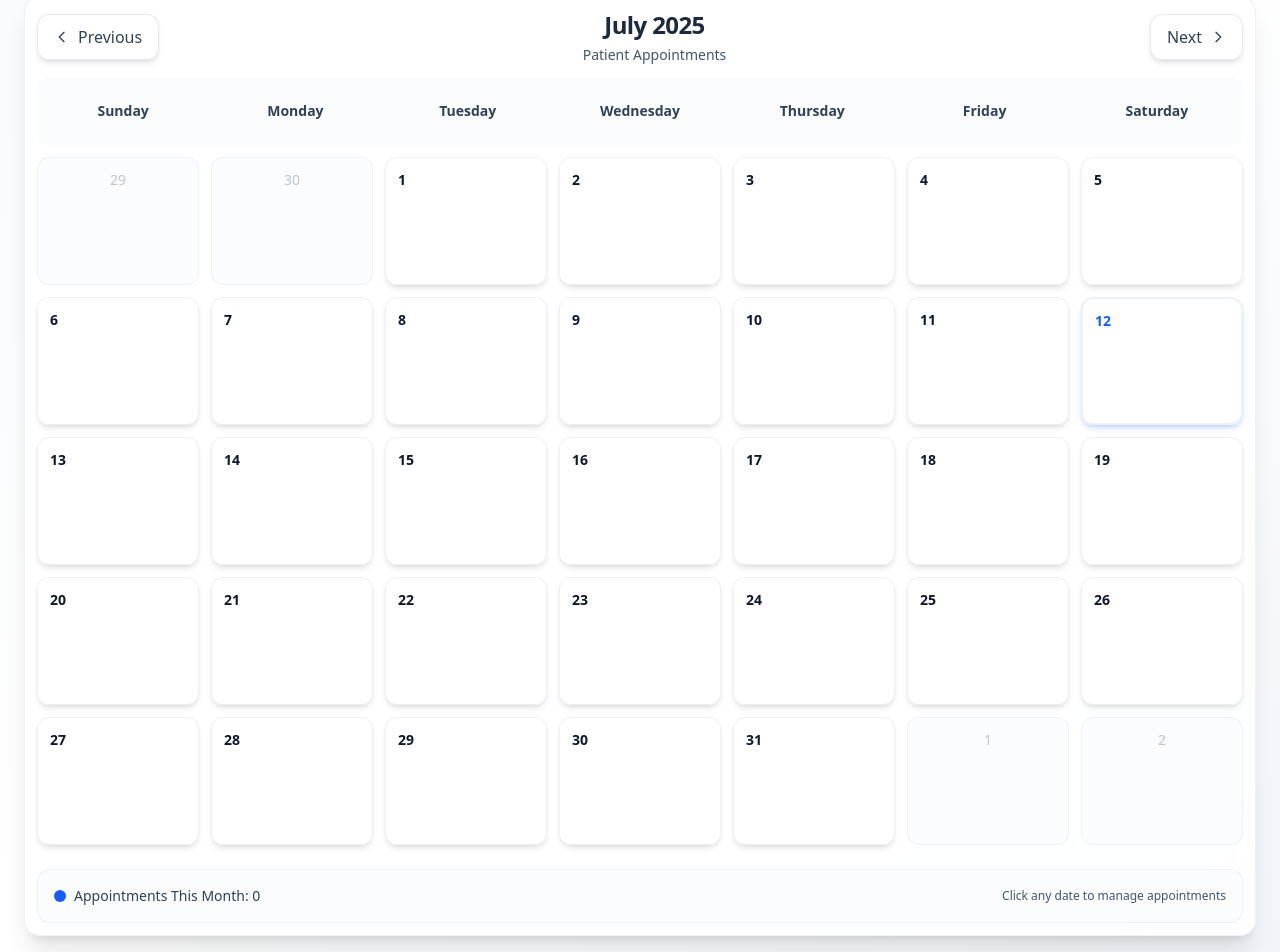
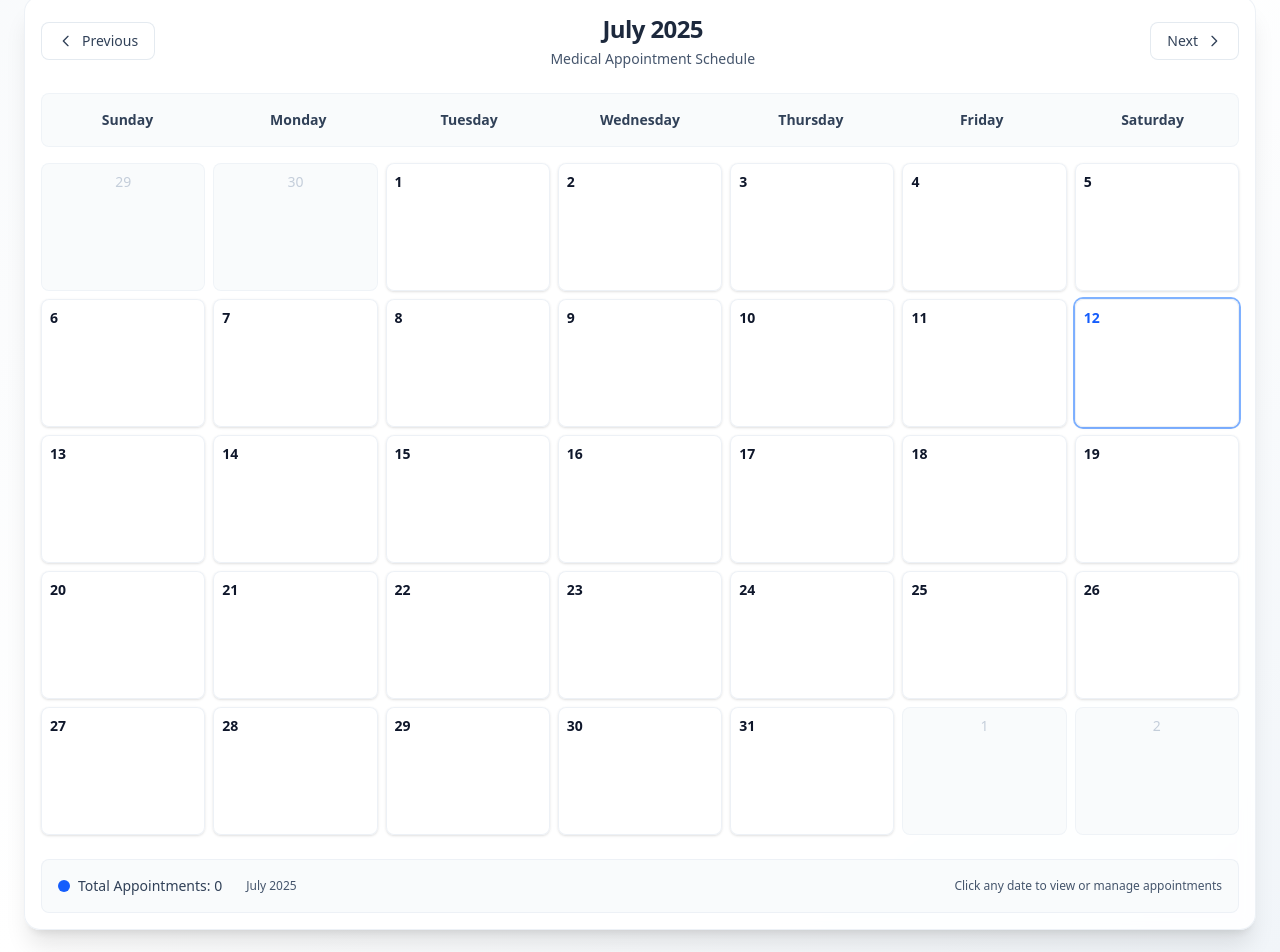
Before and after one commit to suneebs/Appointment-Calendar, a React (Vite) app: page /calendar in a window 1280 px wide. Shown: the part 113-1065 px from the top of the page. Built offline with nearby package versions, Linux system fonts and the light colour scheme; sample sign-in values are in the browser's storage; the HTML template or start-up script is replaced by a standard one.

Commit message:
Refactor CalendarGrid component for improved readability and performance; enhance Login page styling

```diff
--- a/src/components/CalendarGrid.jsx
+++ b/src/components/CalendarGrid.jsx
@@ -1,19 +1,42 @@
-import {
-  startOfMonth,
-  endOfMonth,
-  getDay,
-  format,
-  isSameDay,
-} from "date-fns";
 import { useState } from "react";
 
-export default function CalendarGrid({ appointments, onSave, isDarkMode, onDateClick }) {
+export default function CalendarGrid({ appointments = [], onSave, isDarkMode, onDateClick }) {
   const [currentMonth, setCurrentMonth] = useState(new Date());
+
+  // Helper functions to replace date-fns
+  const startOfMonth = (date) => new Date(date.getFullYear(), date.getMonth(), 1);
+  const endOfMonth = (date) => new Date(date.getFullYear(), date.getMonth() + 1, 0);
+  const getDay = (date) => date.getDay();
+  const format = (date, formatStr) => {
+    if (formatStr === "d") return date.getDate().toString();
+    if (formatStr === "yyyy-MM-dd") {
+      const year = date.getFullYear();
+      const month = String(date.getMonth() + 1).padStart(2, '0');
+      const day = String(date.getDate()).padStart(2, '0');
+      return `${year}-${month}-${day}`;
+    }
+    if (formatStr === "yyyy-MM") {
+      const year = date.getFullYear();
+      const month = String(date.getMonth() + 1).padStart(2, '0');
+      return `${year}-${month}`;
+    }
+    if (formatStr === "MMMM yyyy") {
+      const months = ["January", "February", "March", "April", "May", "June",
+        "July", "August", "September", "October", "November", "December"];
+      return `${months[date.getMonth()]} ${date.getFullYear()}`;
+    }
+    return date.toString();
+  };
+  const isSameDay = (date1, date2) => {
+    return date1.getDate() === date2.getDate() &&
+           date1.getMonth() === date2.getMonth() &&
+           date1.getFullYear() === date2.getFullYear();
+  };
 
   const monthStart = startOfMonth(currentMonth);
   const monthEnd = endOfMonth(currentMonth);
   const startWeekday = getDay(monthStart);
-  const totalDays = parseInt(format(monthEnd, "d"));
+  const totalDays = monthEnd.getDate();
 
   const rows = [];
   let dayCounter = 1;
@@ -23,28 +46,29 @@ export default function CalendarGrid({ appointments, onSave, isDarkMode, onDateC
 
   const themeStyles = {
     prevNextMonth: isDarkMode
-      ? "bg-slate-800/30 text-slate-600 border border-slate-700/30"
-      : "bg-slate-50/50 text-slate-400 border border-slate-200/50",
+      ? "bg-slate-800/20 text-slate-500 border border-slate-700/20"
+      : "bg-slate-50/80 text-slate-400 border border-slate-200/40",
     currentDayCell: isDarkMode
-      ? "bg-slate-800/60 border-slate-700/60 hover:bg-slate-700/80 text-slate-100 shadow-lg"
-      : "bg-white/90 border-slate-200/60 hover:bg-blue-50/80 text-slate-900 shadow-md",
+      ? "bg-slate-800/50 border-slate-700/50 hover:bg-slate-700/60 text-slate-100 shadow-sm"
+      : "bg-white/95 border-slate-200/60 hover:bg-blue-50/50 text-slate-900 shadow-sm",
     todayBorder: isDarkMode
-      ? "border-blue-400/80 border-2 shadow-blue-400/20 shadow-lg"
-      : "border-blue-600/80 border-2 shadow-blue-600/20 shadow-lg",
+      ? "ring-2 ring-blue-400/60 border-blue-400/40"
+      : "ring-2 ring-blue-500/60 border-blue-500/40",
     appointmentCard: isDarkMode
-      ? "bg-gradient-to-r from-blue-900/90 to-indigo-900/90 text-blue-100 border border-blue-800/50"
-      : "bg-gradient-to-r from-blue-50/90 to-indigo-50/90 text-slate-700 border border-blue-200/50",
-    appointmentName: isDarkMode ? "text-blue-200" : "text-slate-800",
+      ? "bg-slate-700/80 text-slate-200 border border-slate-600/40"
+      : "bg-blue-50/90 text-slate-700 border border-blue-100/60",
+    appointmentName: isDarkMode ? "text-slate-200" : "text-slate-800",
     appointmentTime: isDarkMode ? "text-blue-300" : "text-blue-700",
-    appointmentDoctor: isDarkMode ? "text-indigo-300" : "text-indigo-700",
-    moreText: isDarkMode
-      ? "text-blue-400 bg-slate-700/50 border border-blue-600/30"
-      : "text-blue-600 bg-blue-50/80 border border-blue-200/50",
+    appointmentDoctor: isDarkMode ? "text-slate-400" : "text-slate-600",
+    moreIndicator: isDarkMode
+      ? "text-blue-400 bg-slate-700/60 border border-blue-600/30"
+      : "text-blue-600 bg-blue-100/80 border border-blue-200/50",
     navButtons: isDarkMode
-      ? "bg-slate-700/80 hover:bg-slate-600/80 text-slate-200 border border-slate-600/50 shadow-lg"
-      : "bg-white/90 hover:bg-slate-50/90 text-slate-700 border border-slate-300/50 shadow-md",
-    monthTitle: isDarkMode ? "text-blue-300" : "text-slate-800",
+      ? "bg-slate-700/60 hover:bg-slate-600/70 text-slate-200 border border-slate-600/40"
+      : "bg-white/90 hover:bg-slate-50/90 text-slate-700 border border-slate-300/50",
+    monthTitle: isDarkMode ? "text-slate-200" : "text-slate-800",
     weekdayHeaders: isDarkMode ? "text-slate-300" : "text-slate-700",
+    appointmentIndicator: isDarkMode ? "bg-blue-400" : "bg-blue-600",
   };
 
   for (let week = 0; week < totalWeeks; week++) {
@@ -62,9 +86,9 @@ export default function CalendarGrid({ appointments, onSave, isDarkMode, onDateC
         days.push(
           <div
             key={`prev-${week}-${weekday}`}
-            className={`p-3 h-32 ${themeStyles.prevNextMonth} text-sm text-center rounded-xl select-none transition-all duration-300 backdrop-blur-sm`}
+            className={`p-2 h-32 ${themeStyles.prevNextMonth} text-sm text-center rounded-lg select-none transition-colors duration-200`}
           >
-            <div className="font-medium opacity-60">{format(prevDate, "d")}</div>
+            <div className="font-medium opacity-50">{format(prevDate, "d")}</div>
           </div>
         );
       } else if (dayCounter > totalDays) {
@@ -76,9 +100,9 @@ export default function CalendarGrid({ appointments, onSave, isDarkMode, onDateC
         days.push(
           <div
             key={`next-${week}-${weekday}`}
-            className={`p-3 h-32 ${themeStyles.prevNextMonth} text-sm text-center rounded-xl select-none transition-all duration-300 backdrop-blur-sm`}
+            className={`p-2 h-32 ${themeStyles.prevNextMonth} text-sm text-center rounded-lg select-none transition-colors duration-200`}
           >
-            <div className="font-medium opacity-60">{format(nextDate, "d")}</div>
+            <div className="font-medium opacity-50">{format(nextDate, "d")}</div>
           </div>
         );
       } else {
@@ -94,46 +118,52 @@ export default function CalendarGrid({ appointments, onSave, isDarkMode, onDateC
         days.push(
           <div
             key={dateStr}
-            className={`border p-3 h-32 overflow-hidden rounded-xl cursor-pointer transition-all duration-300 hover:scale-105 active:scale-95 backdrop-blur-sm ${themeStyles.currentDayCell} ${isToday ? themeStyles.todayBorder : ""
+            className={`border p-2 h-32 overflow-hidden rounded-lg cursor-pointer transition-all duration-200 hover:shadow-md ${themeStyles.currentDayCell} ${isToday ? themeStyles.todayBorder : ""
               }`}
-            onClick={() => onDateClick(dateStr)}
+            onClick={() => onDateClick?.(dateStr)}
           >
+            {/* Date Header */}
             <div className="flex justify-between items-start mb-2">
-              <div className={`text-sm font-bold ${isToday ? "text-blue-600" : ""}`}>
+              <div className={`text-sm font-semibold ${isToday ? (isDarkMode ? "text-blue-400" : "text-blue-600") : ""}`}>
                 {dayCounter}
               </div>
               {dailyAppointments.length > 0 && (
-                <div
-                  className={`w-2 h-2 rounded-full ${isDarkMode ? "bg-blue-400" : "bg-blue-600"
-                    } animate-pulse`}
-                ></div>
+                <div className="flex items-center space-x-1">
+                  <div className={`w-2 h-2 rounded-full ${themeStyles.appointmentIndicator}`} />
+                  <span className={`text-xs font-medium ${isDarkMode ? "text-slate-400" : "text-slate-600"}`}>
+                    {dailyAppointments.length}
+                  </span>
+                </div>
               )}
             </div>
 
+            {/* Appointments List - Improved visibility */}
             <div className="space-y-1">
-              {dailyAppointments.slice(0, 2).map((appt, idx) => (
+              {dailyAppointments.slice(0, 3).map((appt, idx) => (
                 <div
                   key={idx}
-                  className={`text-xs ${themeStyles.appointmentCard} px-2 py-1.5 rounded-lg transition-all duration-200 hover:scale-105 backdrop-blur-sm`}
+                  className={`text-xs ${themeStyles.appointmentCard} px-2 py-1 rounded transition-colors duration-200`}
                 >
-                  <div className={`font-semibold truncate ${themeStyles.appointmentName}`}>
+                  <div className={`font-medium truncate ${themeStyles.appointmentName}`}>
                     {appt.name}
                   </div>
-                  <div className="flex justify-between items-center mt-0.5">
-                    <span className={`text-xs font-medium ${themeStyles.appointmentTime}`}>
+                  <div className="flex justify-between items-center">
+                    <span className={`text-xs ${themeStyles.appointmentTime}`}>
                       {appt.time}
                     </span>
-                    <span className={`text-xs italic ${themeStyles.appointmentDoctor}`}>
-                      {appt.doctor}
-                    </span>
+                    {appt.doctor && (
+                      <span className={`text-xs ${themeStyles.appointmentDoctor}`}>
+                        Dr. {appt.doctor}
+                      </span>
+                    )}
                   </div>
                 </div>
               ))}
-              {dailyAppointments.length > 2 && (
-                <div
-                  className={`text-xs px-2 py-1 rounded-lg text-center font-medium ${themeStyles.moreText} backdrop-blur-sm`}
-                >
-                  +{dailyAppointments.length - 2} more
+
+              {/* Show remaining appointments count if there are more than 3 */}
+              {dailyAppointments.length > 3 && (
+                <div className={`text-xs px-2 py-1 rounded text-center font-medium ${themeStyles.moreIndicator}`}>
+                  +{dailyAppointments.length - 3} more appointments
                 </div>
               )}
             </div>
@@ -145,34 +175,38 @@ export default function CalendarGrid({ appointments, onSave, isDarkMode, onDateC
     }
 
     rows.push(
-      <div className="grid grid-cols-7 gap-3" key={week}>
+      <div className="grid grid-cols-7 gap-2" key={week}>
         {days}
       </div>
     );
   }
 
+  const totalMonthlyAppointments = appointments.filter((appt) =>
+    appt.date.startsWith(format(currentMonth, "yyyy-MM"))
+  ).length;
+
   return (
-    <div className="space-y-3 p-3">
-      {/* Header */}
-      <div className="flex items-center justify-between">
+    <div className="space-y-4 p-4">
+      {/* Professional Header */}
+      <div className="flex items-center justify-between mb-6">
         <button
           onClick={() =>
             setCurrentMonth((prev) => new Date(prev.getFullYear(), prev.getMonth() - 1, 1))
           }
-          className={`flex items-center space-x-2 px-4 py-2.5 rounded-xl transition-all duration-300 hover:scale-105 active:scale-95 ${themeStyles.navButtons} backdrop-blur-sm`}
+          className={`flex items-center space-x-2 px-4 py-2 rounded-lg transition-all duration-200 hover:shadow-sm ${themeStyles.navButtons}`}
         >
           <svg className="w-4 h-4" fill="none" stroke="currentColor" viewBox="0 0 24 24">
             <path d="M15 19l-7-7 7-7" strokeLinecap="round" strokeLinejoin="round" strokeWidth="2" />
           </svg>
-          <span className="font-medium">Previous</span>
+          <span className="font-medium text-sm">Previous</span>
         </button>
 
         <div className="text-center">
-          <h2 className={`text-2xl font-bold tracking-tight ${themeStyles.monthTitle}`}>
+          <h1 className={`text-2xl font-bold tracking-tight ${themeStyles.monthTitle}`}>
             {format(currentMonth, "MMMM yyyy")}
-          </h2>
+          </h1>
           <p className={`text-sm mt-1 ${isDarkMode ? "text-slate-400" : "text-slate-600"}`}>
-            Patient Appointments
+            Medical Appointment Schedule
           </p>
         </div>
 
@@ -180,9 +214,9 @@ export default function CalendarGrid({ appointments, onSave, isDarkMode, onDateC
           onClick={() =>
             setCurrentMonth((prev) => new Date(prev.getFullYear(), prev.getMonth() + 1, 1))
           }
-          className={`flex items-center space-x-2 px-4 py-2.5 rounded-xl transition-all duration-300 hover:scale-105 active:scale-95 ${themeStyles.navButtons} backdrop-blur-sm`}
+          className={`flex items-center space-x-2 px-4 py-2 rounded-lg transition-all duration-200 hover:shadow-sm ${themeStyles.navButtons}`}
         >
-          <span className="font-medium">Next</span>
+          <span className="font-medium text-sm">Next</span>
           <svg className="w-4 h-4" fill="none" stroke="currentColor" viewBox="0 0 24 24">
             <path d="M9 5l7 7-7 7" strokeLinecap="round" strokeLinejoin="round" strokeWidth="2" />
           </svg>
@@ -191,12 +225,12 @@ export default function CalendarGrid({ appointments, onSave, isDarkMode, onDateC
 
       {/* Weekday Headers */}
       <div
-        className={`grid grid-cols-7 text-center font-bold ${themeStyles.weekdayHeaders} text-sm py-4 rounded-xl ${isDarkMode ? "bg-slate-800/30" : "bg-slate-50/50"
-          } backdrop-blur-sm`}
+        className={`grid grid-cols-7 text-center font-semibold ${themeStyles.weekdayHeaders} text-sm py-3 rounded-lg ${isDarkMode ? "bg-slate-800/30" : "bg-slate-50/80"
+          } border ${isDarkMode ? "border-slate-700/30" : "border-slate-200/40"}`}
       >
         {["Sunday", "Monday", "Tuesday", "Wednesday", "Thursday", "Friday", "Saturday"].map(
           (day) => (
-            <div className="py-2" key={day}>
+            <div className="py-1" key={day}>
               {day}
             </div>
           )
@@ -204,34 +238,30 @@ export default function CalendarGrid({ appointments, onSave, isDarkMode, onDateC
       </div>
 
       {/* Calendar Grid */}
-      <div className="space-y-3">{rows}</div>
+      <div className="space-y-2">{rows}</div>
 
-      {/* Stats */}
+      {/* Professional Stats Footer */}
       <div
-        className={`mt-6 p-4 rounded-xl ${isDarkMode ? "bg-slate-800/40" : "bg-slate-50/60"
-          } backdrop-blur-sm border ${isDarkMode ? "border-slate-700/50" : "border-slate-200/50"}`}
+        className={`mt-6 p-4 rounded-lg ${isDarkMode ? "bg-slate-800/40" : "bg-slate-50/80"
+          } border ${isDarkMode ? "border-slate-700/40" : "border-slate-200/50"}`}
       >
         <div className="flex justify-between items-center text-sm">
-          <div className="flex items-center space-x-4">
+          <div className="flex items-center space-x-6">
             <div className="flex items-center space-x-2">
-              <div className={`w-3 h-3 rounded-full ${isDarkMode ? "bg-blue-400" : "bg-blue-600"}`} />
-              <span className={isDarkMode ? "text-slate-300" : "text-slate-700"}>
-                Appointments This Month:{" "}
-                {
-                  appointments.filter((appt) =>
-                    appt.date.startsWith(format(currentMonth, "yyyy-MM"))
-                  ).length
-                }
+              <div className={`w-3 h-3 rounded-full ${themeStyles.appointmentIndicator}`} />
+              <span className={`font-medium ${isDarkMode ? "text-slate-300" : "text-slate-700"}`}>
+                Total Appointments: {totalMonthlyAppointments}
               </span>
+            </div>
+            <div className={`text-xs ${isDarkMode ? "text-slate-400" : "text-slate-600"}`}>
+              {format(currentMonth, "MMMM yyyy")}
             </div>
           </div>
           <div className={`text-xs ${isDarkMode ? "text-slate-400" : "text-slate-600"}`}>
-            Click any date to manage appointments
+            Click any date to view or manage appointments
           </div>
         </div>
       </div>
-
-
     </div>
   );
 }
--- a/src/pages/Login.jsx
+++ b/src/pages/Login.jsx
@@ -32,7 +32,7 @@ export default function Login() {
       <div className="w-full max-w-md">
         {/* Logo and Header */}
         <div className="text-center mb-8">
-          <div className="inline-flex items-center justify-center w-16 h-16 bg-blue-700 rounded-full mb-4 shadow-lg">
+          <div className="inline-flex items-center justify-center w-16 h-16 mb-4 shadow-lg">
             <img src="logo.png" alt="logo" />
           </div>
           <h1 className="text-3xl font-bold text-gray-800 mb-2">Appointment Calendar</h1>
```
